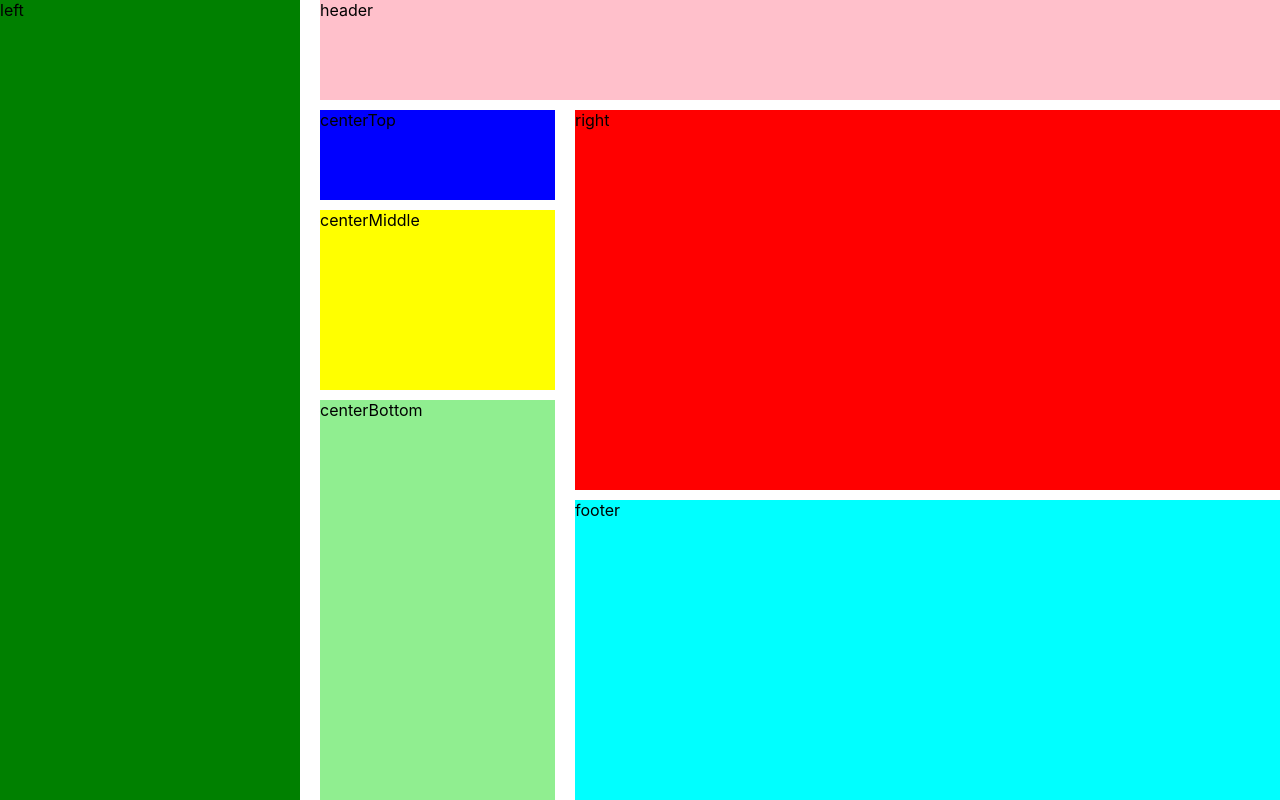
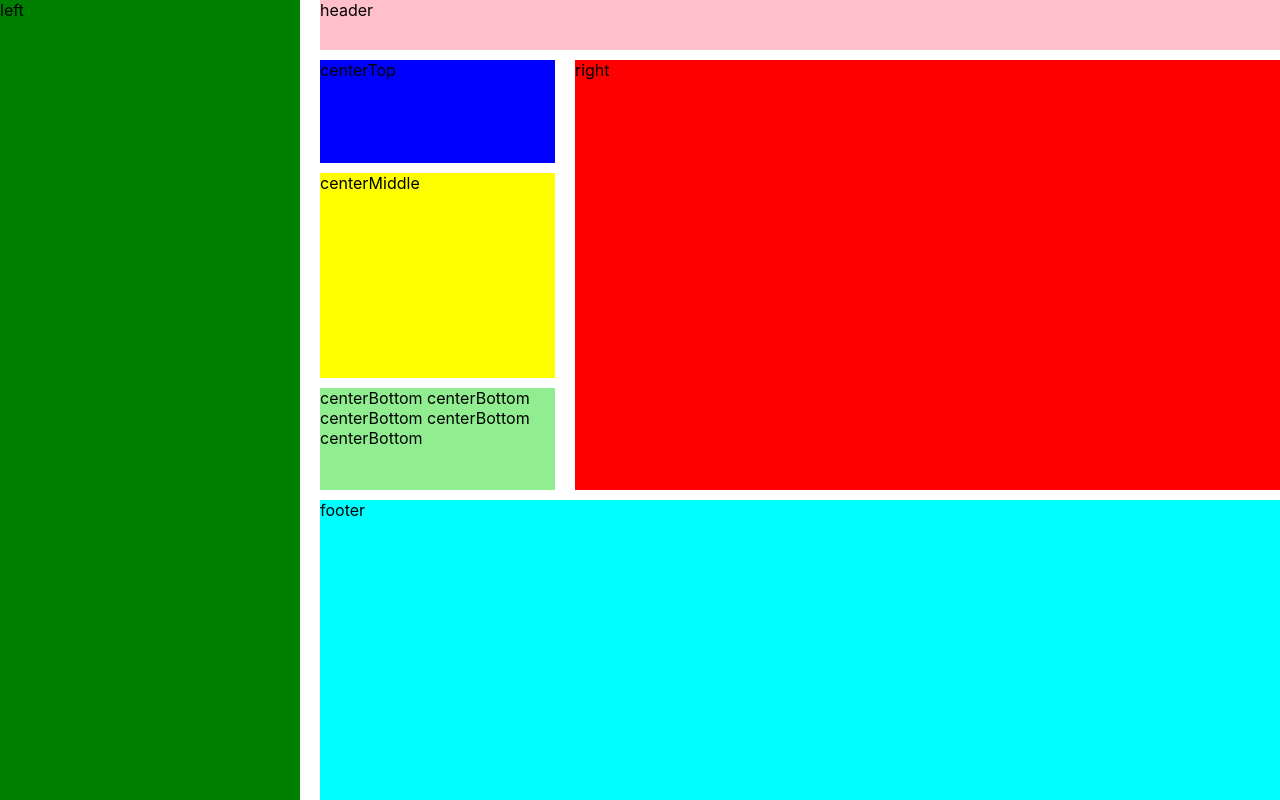
Before and after one commit to tatsuya-asami/declarative-css, a Next.js app: page /grid-length2 in a window 1280 px wide. Built offline with nearby package versions, Linux system fonts and the light colour scheme.

Commit message:
fix: minmax

```diff
--- a/pages/grid-length2.tsx
+++ b/pages/grid-length2.tsx
@@ -3,11 +3,16 @@ import type { NextPage } from "next";
 const GridLength2: NextPage = () => {
   return (
     <div className="wrapper">
-      <div className="header">header</div>
+      <div className="header">
+        header
+        <br />
+      </div>
       <div className="left">left</div>
       <div className="centerTop">centerTop</div>
       <div className="centerMiddle">centerMiddle</div>
-      <div className="centerBottom">centerBottom</div>
+      <div className="centerBottom">
+        centerBottom centerBottom centerBottom centerBottom centerBottom
+      </div>
       <div className="right">right</div>
       <div className="footer">footer</div>
 
@@ -16,11 +21,11 @@ const GridLength2: NextPage = () => {
           height: 100vh;
           display: grid;
           grid-template:
-            "left header       header" 100px
+            "left header       header" minmax(50px, auto)
             "left centerTop    right" 1fr
             "left centerMiddle right" 2fr
             "left centerBottom right" 1fr
-            "left centerBottom footer" 300px
+            "left footer       footer" 300px
             / 300px 1fr 3fr;
           gap: 10px 20px;
         }
```
